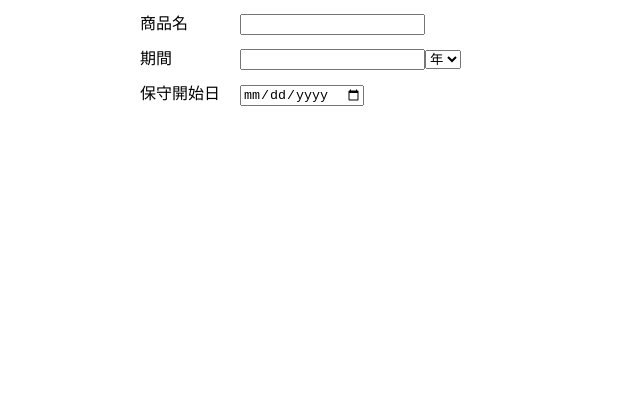
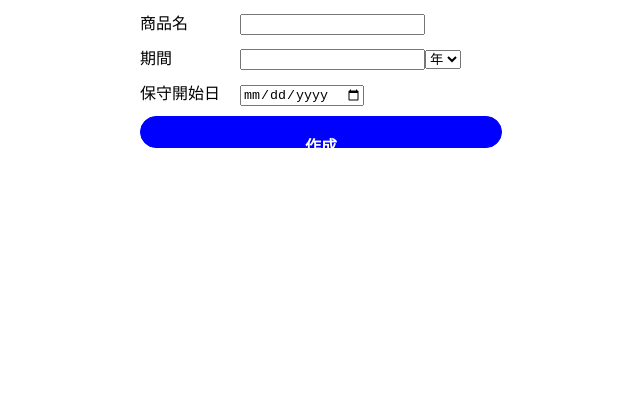
Before and after one commit to masaakiwaki/update_period_message_creation, a plain HTML site: page index2.html in a window 1280 px wide. Shown: the whole page, without its empty margins (310-950 px from the left). Drawn offline with Linux system fonts and the light colour scheme.

Commit message:
edit css

```diff
--- a/main.css
+++ b/main.css
@@ -22,3 +22,30 @@
     /* text-align: right; */
     width: 100px;
 }
+
+.btn{
+    width: 90%;
+    height:30px;
+    line-height:60px;
+}
+.btn a{
+    display:block;
+    width:100%;
+    height:100%;
+    text-decoration: none;
+    background:#0000FF;
+    text-align:center;
+    border:1px solid #0000FF;
+    color:#FFFFFF;
+    font-size:16px;
+    font-weight:bold;
+    border-radius:35px;
+    -webkit-border-radius:35px;
+    -moz-border-radius:35px;
+    transition: all 0.5s ease;
+}
+.btn a:hover{
+    background:#FFFFFF;
+    color:#0000FF;
+    box-shadow:none;
+}
--- a/main.js
+++ b/main.js
@@ -67,6 +67,17 @@ blockStartPeriod.appendChild(selectPeriodDate);
 displapyInfo.appendChild(blockStartPeriod);
 
 
+let blockButton = document.createElement("div");
+blockButton.setAttribute("class", "btn displapyInfoChild displapyInfoChildBlock");
+
+
+let generateButton = document.createElement("a");
+generateButton.innerHTML = "作成";
+blockButton.appendChild(generateButton);
+displapyInfo.appendChild(blockButton);
+
+
+
 function clickBtn1() {
     const digit = Number(document.getElementById("digit").value);
     const item = document.getElementById("item").value;
```
